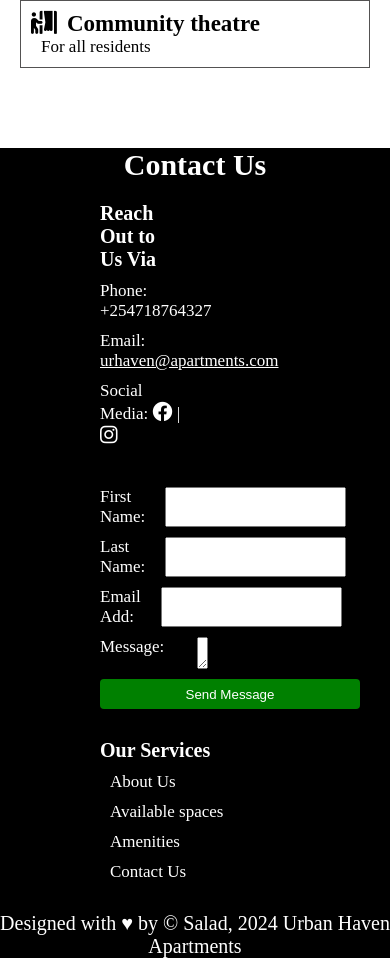
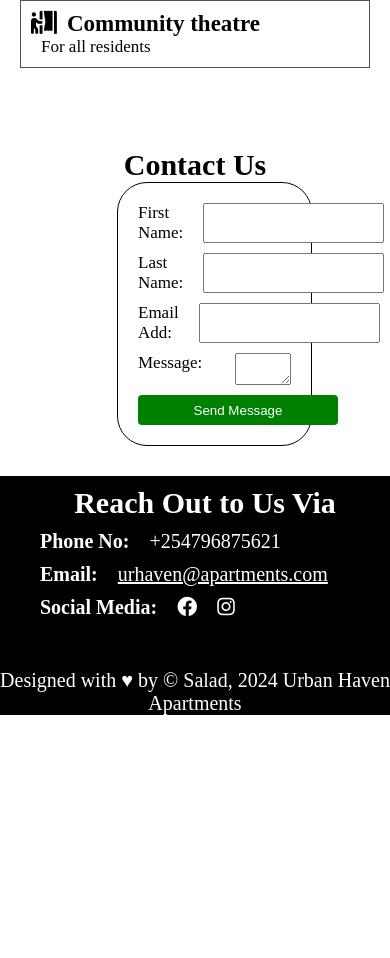
Before and after one commit to salutahmoha/Urban-HAven-Apartment-website, a website built with Vite: page index.html in a window 390 px wide. Shown: the part 4547-5505 px from the top of the page. After the commit the page ends 5262 px from the top, so only its background shows below. Built offline with nearby package versions, Linux system fonts and the light colour scheme; files whose address does not match are found by name.

Commit message:
adding some styling to contact page

```diff
--- a/index.html
+++ b/index.html
@@ -226,29 +226,6 @@
     <!--Contact Us-->
     <section class="contact" id="contact">
       <h2>Contact Us</h2>
-
-      <div class="contact-container">
-        <div class="contact-details">
-          <h4>Reach Out to Us Via</h4>
-          <p>Phone: +254718764327</p>
-          <p>
-            Email:
-            <a href="mailto:urhaven@apartments.com" class="email"
-              >urhaven@apartments.com</a
-            >
-          </p>
-          <p>
-            Social Media:
-            <a href="#" class="socials"
-              ><i class="fa-brands fa-facebook"></i
-            ></a>
-            |
-            <a href="#" class="socials"
-              ><i class="fa-brands fa-instagram"></i
-            ></a>
-          </p>
-        </div>
-
       <form action="#" class="contact-form">
         <div class="form-details">
           <label for="fname">First Name:</label>
@@ -273,17 +250,33 @@
         <button type="submit" class="btn1">Send Message</button>
       </form>
 
-        <div class="more-info">
-          <h4>Our Services</h4>
-          <div class="services">
-            <a href="#about"><p>About Us</p></a>
-            <a href="#spaces"><p>Available spaces</p></a>
-            <a href="#amenities"><p>Amenities</p></a>
-            <a href="#git addcontact"><p>Contact Us</p></a>
+      <div class="contact-container">
+        <h4>Reach Out to Us Via</h4>
+        <div class="contact-details">
+          <div class="contact-info">
+            <h5>Phone No:</h5>
+            <p>+254796875621</p>
+          </div>
+
+          <div class="contact-info">
+            <h5>Email:</h5>
+            <p><a href="mailto:urhaven@apartments.com" class="email"
+              >urhaven@apartments.com</a
+            ></p>
+          </div>
+
+          <div class="contact-info">
+            <h5>Social Media:</h5>
+            <p><a href="#" class="socials"
+              ><i class="fa-brands fa-facebook"></i
+            ></a></p>
+            <p><a href="#" class="socials"
+              ><i class="fa-brands fa-instagram"></i
+            ></a></p>
+          </div>
+
         </div>
       </div>
-      </div>
-
       <footer>
         <p>
           Designed with &#9829; by &copy; Salad, 2024 Urban Haven Apartments
--- a/style.css
+++ b/style.css
@@ -305,8 +305,6 @@ body {
 /* Start of Contact section stylings */
 .contact {
   margin-top: 3rem;
-  background: var(--text-color);
-  color: var(--text-color2);
 }
 
 .contact h2 {
@@ -315,23 +313,40 @@ body {
 }
 
 .contact-container {
-  display: flex;
-  padding: 2rem 2rem;
+  display: block;
+  padding: 1rem 2rem;
+  background: var(--text-color);
+  color: var(--text-color2);
 }
 
 .contact-details {
-  width: 30%;
-  font-size: 1.7rem;
-  display: block;
+  display: flex;
+  justify-content: space-around;
+  align-items: center;
 }
 
-.contact-details h4 {
+.contact-info{
+  display: flex;
+  gap: 2rem;
+}
+
+.contact-info p{
+  font-size: 2rem;
+  text-decoration: none;
+}
+.contact-info h5{
+  font-size: 2rem;
+}
+
+.contact-container h4 {
   padding-bottom: 1rem;
-  font-size: 2rem;
+  font-size: 3rem;
+  text-align: center;
 }
 
 .contact-details p {
   padding-bottom: 1rem;
+  display: flex;
 }
 
 .socials {
@@ -351,6 +366,11 @@ body {
 
 .contact-form {
   width: 40%;
+  margin-left: 30%;
+  padding: 2rem;
+  border-radius: 3rem;
+  border: 1px solid var(--text-color);
+  margin-bottom: 3rem;
 }
 
 .form-details {
@@ -362,15 +382,20 @@ label {
   font-size: 1.7rem;
   padding-right: 2rem;
 }
+.form-details input{
+  width: 32rem;
+}
+
 
 .form-details textarea {
   margin-left: 1.3rem;
+  width: 32rem;
 }
 
 .btn1 {
   background: var(--secondary-color);
   border: none;
-  width: 26rem;
+  width: 42rem;
   height: 3rem;
   cursor: pointer;
   border-radius: 4px;
@@ -380,6 +405,8 @@ label {
 footer {
   font-size: 2rem;
   text-align: center;
+  background: var(--text-color);
+  color: var(--text-color2);
 }
 
 .more-info h4 {
@@ -387,33 +414,70 @@ footer {
   padding-bottom: 1rem;
 }
 
-.services a {
-  text-decoration: none;
-}
-
-.services p {
-  font-size: 1.7rem;
-  color: var(--text-color2);
-  padding-left: 1rem;
-  padding-bottom: 1rem;
-  transition: all ease 0.5s;
-}
-
-.services p:hover {
-  color: var(--hover-color);
-  transform: translateX(3px);
-  cursor: pointer;
+@media screen and (max-width: 56.25rem) {
+  .contact-form{
+    flex-wrap: wrap;
+  }
+  .contact-details{
+    display: block;
+    padding: 0;
+  }
+  .btn1{
+    width: 35rem;
+    flex-wrap: wrap;
+  }
+  input{
+    width: auto;
+  }
 }
 
 @media screen and (max-width: 46.88rem) {
   .contact-container {
     display: block;
-    padding-left: 10rem;
+    padding-left: 4rem;
+    flex-wrap: wrap;
+  }
+  input{
+    width: auto;
   }
 
   .contact-details,
   .contact-form {
     padding-bottom: 3rem;
   }
+  .contact-form{
+    width: 50%;
+  }
+  .btn1{
+    width: 27rem;
+  }
+  .contact-details{
+    display: block;
+    text-align: center;
+  }
+}
+
+@media screen and (max-width: 37.5rem){
+  .btn1{
+    width: 20rem;
+  }
+  .contact-form{
+    width: 60%;
+  }
+  .input{
+    width: auto;
+  }
+}
+
+@media screen and (max-width: 71.25rem) {
+  .contact-form{
+    width: 50%;
+    gap: 2rem;
+    padding: 2rem;
+  }
+  input{
+    width: auto;
+  }
+
 }
 /* End of footer section stylings */
```
Lines whose indentation alone changed are shown as unchanged.
